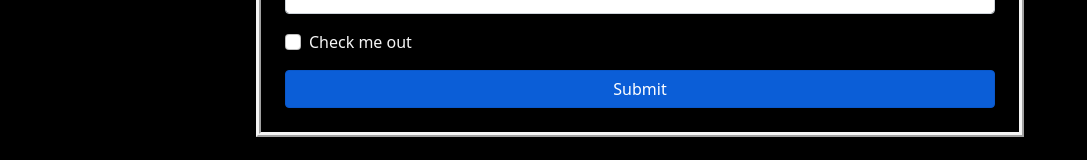
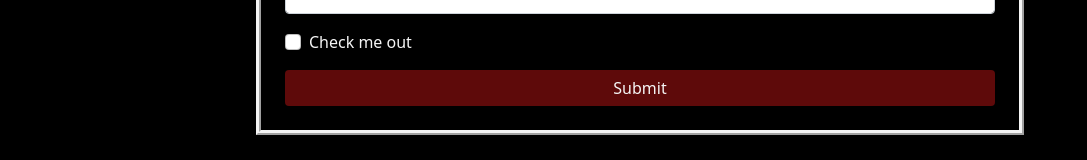
Before and after one commit to katherineyevsukov/cocktails-frontend, a React (Create React App) app in the folder cocktails-ui/: page / in a window 1280 px wide. In both pictures the pointer is over the button "Submit". Shown: the part 576-736 px from the top of the page, without its empty margins (0-1087 px from the left). Built offline with nearby package versions, Linux system fonts and the light colour scheme.

Commit message:
updated global button styles

```diff
--- a/cocktails-ui/src/App.css
+++ b/cocktails-ui/src/App.css
@@ -1,6 +1,11 @@
 .btn-primary {
   background-color: rgb(60, 57, 57);
-  border: 1px solid whitesmoke;
+  border: none;
+}
+
+.btn-primary:hover, .btn-primary:focus, .btn-primary:active, .btn-primary.active, .open>.dropdown-toggle.btn-primary {
+  color: whitesmoke;
+  background-color: rgb(94, 10, 10); /*set the color you want here*/
 }
 /* .App {
   text-align: center;
```
